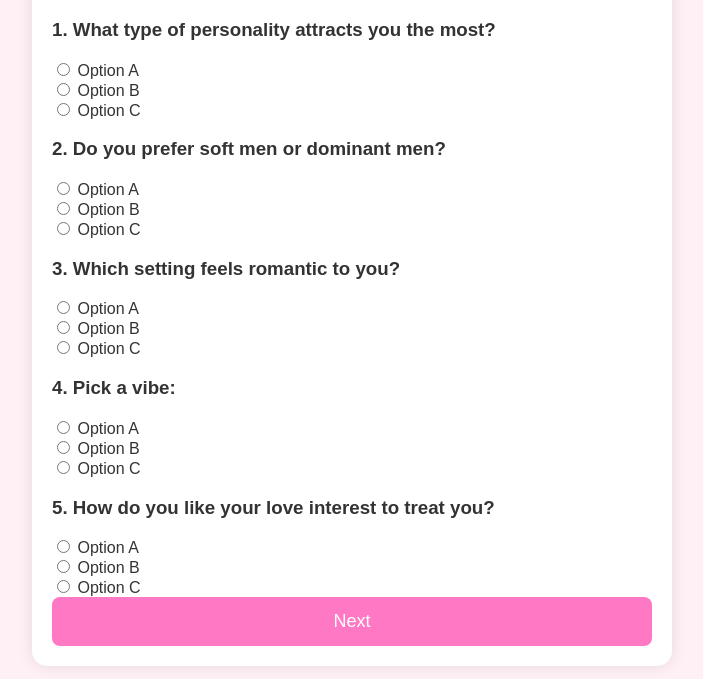
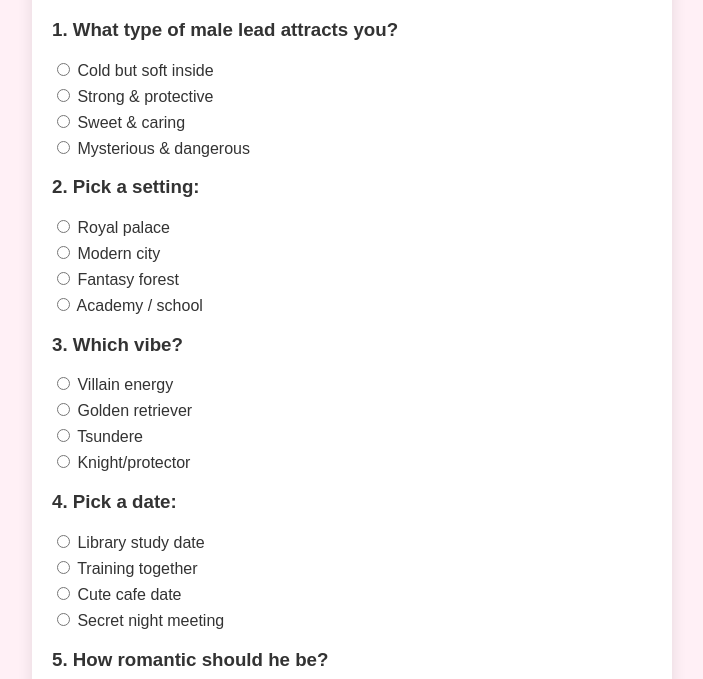
Before and after one commit to randomaitologin-a11y/luna-quizzes, a plain HTML site: page quiz-manhwa-bf.html in a window 1280 px wide. Shown: the part 121-800 px from the top of the page, without its empty margins (288-991 px from the left). Drawn offline with Linux system fonts and the light colour scheme.

Commit message:
updated disaster

```diff
--- a/js/script.js
+++ b/js/script.js
@@ -1,61 +1,127 @@
+// js/script.js — Manhwa Boyfriend Quiz
+
+// 15 questions with 4 options each (1–4 values)
 const questions = [
-    "What type of personality attracts you the most?",
-    "Do you prefer soft men or dominant men?",
-    "Which setting feels romantic to you?",
-    "Pick a vibe:",
-    "How do you like your love interest to treat you?",
-    "Ideal date night?",
-    "Pick a color:",
-    "How patient should he be?",
-    "Pick a trope:",
-    "Pick a height preference:",
-    "How jealous should he be?",
-    "Do you like older men?",
-    "Pick an aesthetic:",
-    "Do you like cold-to-soft arcs?",
-    "How protective should he be?"
+  { q: "What type of male lead attracts you?", opts: [
+      {t:"Cold but soft inside", v:1}, {t:"Strong & protective", v:2}, {t:"Sweet & caring", v:3}, {t:"Mysterious & dangerous", v:4}
+  ]},
+  { q: "Pick a setting:", opts: [
+      {t:"Royal palace", v:2}, {t:"Modern city", v:3}, {t:"Fantasy forest", v:4}, {t:"Academy / school", v:1}
+  ]},
+  { q: "Which vibe?", opts: [
+      {t:"Villain energy", v:4}, {t:"Golden retriever", v:3}, {t:"Tsundere", v:1}, {t:"Knight/protector", v:2}
+  ]},
+  { q: "Pick a date:", opts: [
+      {t:"Library study date", v:1}, {t:"Training together", v:2}, {t:"Cute cafe date", v:3}, {t:"Secret night meeting", v:4}
+  ]},
+  { q: "How romantic should he be?", opts: [
+      {t:"Secretly romantic", v:1}, {t:"Confident romantic", v:2}, {t:"Very openly romantic", v:3}, {t:"Quiet and subtle", v:4}
+  ]},
+  { q: "Pick a jealous level:", opts: [
+      {t:"Quietly possessive", v:4}, {t:"Softly jealous", v:3}, {t:"Very protective", v:2}, {t:"Barely jealous", v:1}
+  ]},
+  { q: "Pick a color:", opts: [
+      {t:"Black", v:4}, {t:"Blue", v:2}, {t:"Pink", v:3}, {t:"White", v:1}
+  ]},
+  { q: "What trait matters most?", opts: [
+      {t:"Loyalty", v:2}, {t:"Kindness", v:3}, {t:"Power", v:4}, {t:"Intelligence", v:1}
+  ]},
+  { q: "Pick a male lead trope:", opts: [
+      {t:"Cold → soft", v:1}, {t:"Enemy → lover", v:4}, {t:"Childhood friend", v:3}, {t:"Bodyguard", v:2}
+  ]},
+  { q: "Height preference:", opts: [
+      {t:"Tall & intimidating", v:4}, {t:"Tall & gentle", v:2}, {t:"Medium & cute", v:3}, {t:"Doesn’t matter", v:1}
+  ]},
+  { q: "How protective?", opts: [
+      {t:"Very protective", v:2}, {t:"A little", v:3}, {t:"Not much", v:1}, {t:"Overprotective villain style", v:4}
+  ]},
+  { q: "Do you like older?", opts: [
+      {t:"Yes", v:4}, {t:"Prefer same age", v:1}, {t:"A little older", v:2}, {t:"Doesn’t matter", v:3}
+  ]},
+  { q: "Pick an aesthetic:", opts: [
+      {t:"Dark academia", v:1}, {t:"Royal / knight", v:2}, {t:"Soft pastel", v:3}, {t:"Gothic fantasy", v:4}
+  ]},
+  { q: "Do you want a dangerous man?", opts: [
+      {t:"Yes, absolutely", v:4}, {t:"A little danger is okay", v:2}, {t:"Prefer soft boys", v:3}, {t:"Not at all", v:1}
+  ]},
+  { q: "Pick a mood:", opts: [
+      {t:"Angsty & emotional", v:4}, {t:"Warm & comforting", v:3}, {t:"Cool & calm", v:1}, {t:"Protective & bold", v:2}
+  ]}
 ];
 
+const perPage = 5;
 let page = 0;
-const perPage = 5;
+
+const form = document.getElementById("quizForm");
+const nextBtn = document.getElementById("nextBtn");
 
 function loadQuestions() {
-    const form = document.getElementById("quizForm");
   form.innerHTML = "";
+  const start = page * perPage;
+  const end = Math.min(start + perPage, questions.length);
 
-    let start = page * perPage;
-    let end = start + perPage;
+  for (let i = start; i < end; i++) {
+    const q = questions[i];
+    const div = document.createElement("div");
+    div.className = "question";
+    div.innerHTML = `<h3>${i + 1}. ${q.q}</h3>`;
 
-    questions.slice(start, end).forEach((q, index) => {
-        let qNum = start + index + 1;
-        form.innerHTML += `
-            <div class="question">
-                <h3>${qNum}. ${q}</h3>
-                <label><input type="radio" required> Option A</label><br>
-                <label><input type="radio"> Option B</label><br>
-                <label><input type="radio"> Option C</label><br>
-            </div>
+    q.opts.forEach((opt, idx) => {
+      div.innerHTML += `
+        <label style="display:block; margin:6px 0;">
+          <input type="radio" name="q${i}" value="${opt.v}">
+          ${opt.t}
+        </label>
       `;
     });
-
-    if (end >= questions.length) {
-        document.getElementById("nextBtn").innerText = "See Result";
-    }
+    form.appendChild(div);
   }
 
-document.getElementById("nextBtn").addEventListener("click", () => {
-    let radios = document.querySelectorAll("input[type='radio']:checked");
-    if (radios.length < 5) {
+  nextBtn.innerText = (end >= questions.length) ? "See Result" : "Next";
+}
+
+function validatePage() {
+  const start = page * perPage;
+  const end = Math.min(start + perPage, questions.length);
+
+  for (let i = start; i < end; i++) {
+    const selected = document.querySelector(`input[name="q${i}"]:checked`);
+    if (!selected) return false;
+  }
+  return true;
+}
+
+function computeResult() {
+  let sum = 0;
+  for (let i = 0; i < questions.length; i++) {
+    const sel = document.querySelector(`input[name="q${i}"]:checked`);
+    sum += Number(sel.value);
+  }
+
+  const N = 20; // your manhwa characters count
+  let idx = sum % N;
+  if (idx === 0) idx = N - 1;
+  else idx = idx - 1;
+
+  window.location.href = `results.html?id=${idx}`;
+}
+
+nextBtn.addEventListener("click", (e) => {
+  e.preventDefault();
+
+  if (!validatePage()) {
     alert("Please answer all questions!");
     return;
   }
 
+  const end = (page + 1) * perPage;
+
+  if (end >= questions.length) {
+    computeResult();
+  } else {
     page++;
-
-    if (page * perPage >= questions.length) {
-        window.location.href = "results.html";
-    } else {
     loadQuestions();
+    window.scrollTo({ top: 0, behavior: "smooth" });
   }
 });
 
```
Also changed, not shown: results-bl.html (+15 -39 lines). Lines whose indentation alone changed are shown as unchanged.
